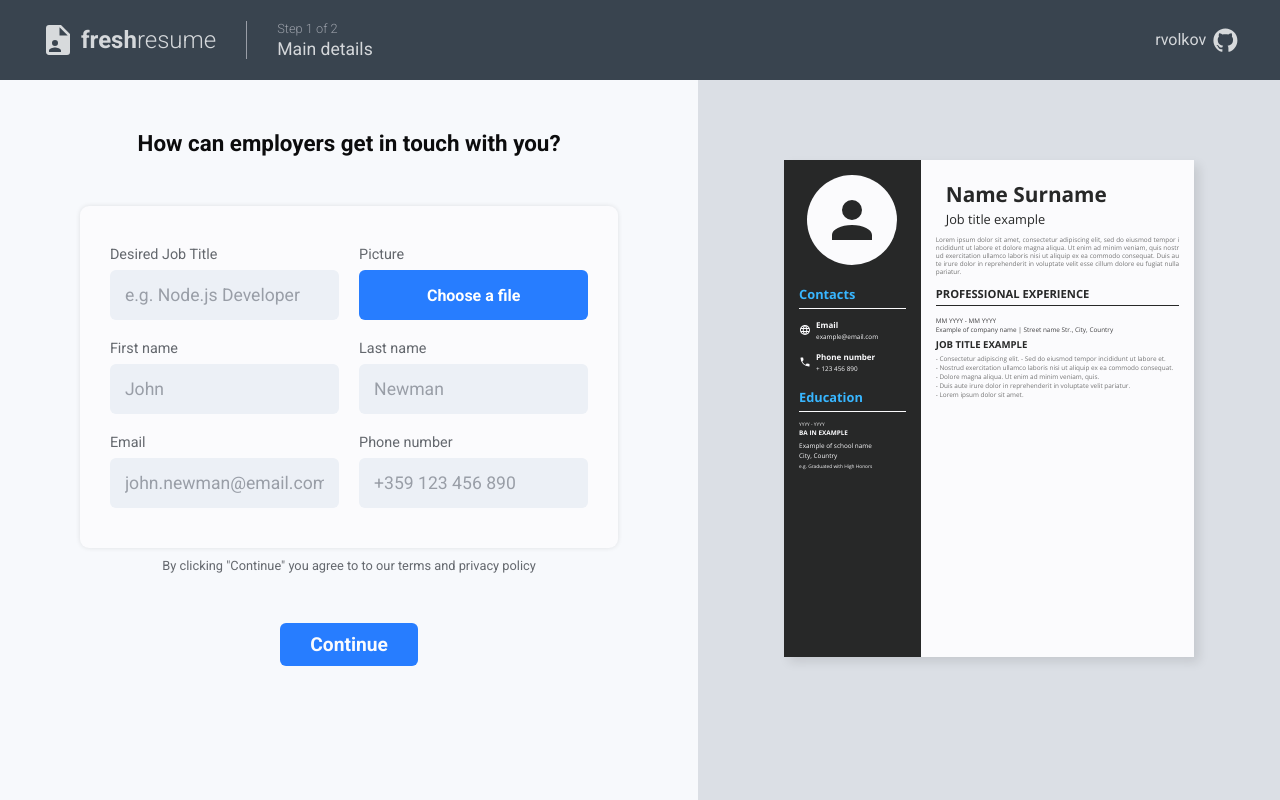
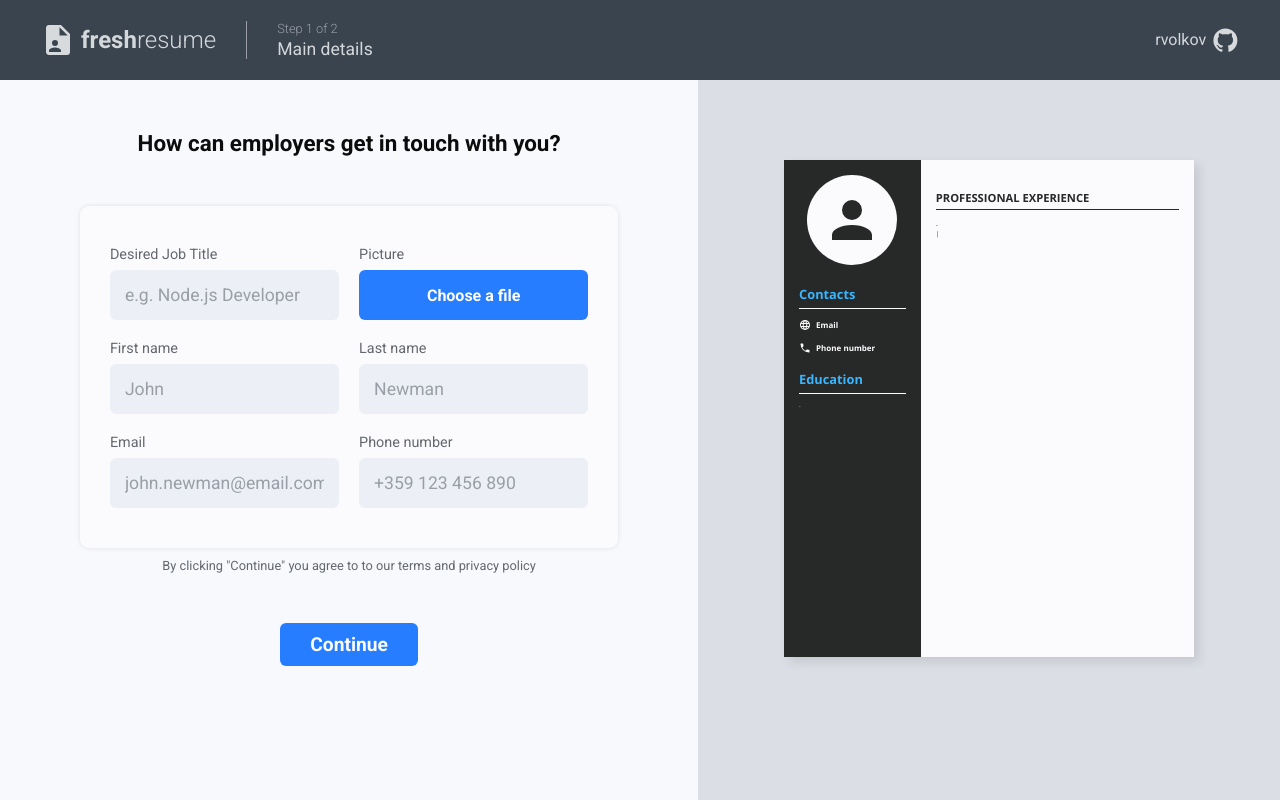
Before and after one commit to rvolkov8/project-cv-builder, a React (Create React App) app: page / in a window 1280 px wide. Built offline with nearby package versions, Linux system fonts and the light colour scheme.

Commit message:
Create Previous step button and and implement its functionality

```diff
--- a/src/App.js
+++ b/src/App.js
@@ -12,41 +12,37 @@ class App extends Component {
       currentStep: {
         num: 1,
         text: 'Main details',
+        isReturned: false,
       },
       personInfo: {
-        jobTitle: 'Job title example',
+        jobTitle: '',
         picture: {
           url: null,
           name: '',
         },
-        firstName: 'Name',
-        lastName: 'Surname',
-        email: 'example@email.com',
-        phoneNumber: '+ 123 456 890',
-        personalStatement:
-          'Lorem ipsum dolor sit amet, consectetur adipiscing elit, sed do eiusmod tempor incididunt ut labore et dolore magna aliqua. Ut enim ad minim veniam, quis nostrud exercitation ullamco laboris nisi ut aliquip ex ea commodo consequat. Duis aute irure dolor in reprehenderit in voluptate velit esse cillum dolore eu fugiat nulla pariatur.',
+        firstName: '',
+        lastName: '',
+        email: '',
+        phoneNumber: '',
+        personalStatement: '',
         education: [
           {
-            institution: 'Example of school name',
-            degree: 'BA in Example',
-            startDate: 'YYYY',
-            endDate: 'YYYY',
-            location: 'City, Country',
-            description: 'e.g. Graduated with High Honors',
+            institution: '',
+            degree: '',
+            startDate: '',
+            endDate: '',
+            location: '',
+            description: '',
           },
         ],
         professionalExperience: [
           {
-            jobTitle: 'Job title example',
-            company: 'Example of company name',
-            startDate: 'MM YYYY',
-            endDate: 'MM YYYY',
-            location: 'Street name Str., City, Country',
-            description: `- Consectetur adipiscing elit. - Sed do eiusmod tempor incididunt ut labore et.
-            - Nostrud exercitation ullamco laboris nisi ut aliquip ex ea commodo consequat.
-            - Dolore magna aliqua. Ut enim ad minim veniam, quis.
-            - Duis aute irure dolor in reprehenderit in voluptate velit pariatur.
-            - Lorem ipsum dolor sit amet.`,
+            jobTitle: '',
+            company: '',
+            startDate: '',
+            endDate: '',
+            location: '',
+            description: ``,
           },
         ],
       },
@@ -114,6 +110,16 @@ class App extends Component {
       let newState = { ...prevState };
       newState.currentStep.num = 2;
       newState.currentStep.text = 'Personal details';
+      return { newState };
+    });
+  };
+
+  handlePreviousStepClick = () => {
+    this.setState((prevState) => {
+      let newState = { ...prevState };
+      newState.currentStep.num = 1;
+      newState.currentStep.text = 'Main details';
+      newState.currentStep.isReturned = true;
       return { newState };
     });
   };
@@ -296,6 +302,7 @@ class App extends Component {
         <Header currentStep={currentStep} />
         <EditArea
           currentStep={currentStep}
+          personInfo={personInfo}
           handleJobTitleChange={this.handleJobTitleChange}
           picture={picture}
           handlePictureChange={this.handlePictureChange}
@@ -304,6 +311,7 @@ class App extends Component {
           handleEmailChange={this.handleEmailChange}
           handlePhoneChange={this.handlePhoneChange}
           handleContinueClick={this.handleContinueClick}
+          handlePreviousStepClick={this.handlePreviousStepClick}
           handlePersonalStatementChange={this.handlePersonalStatementChange}
           education={education}
           handleEducationsNumChange={this.handleEducationsNumChange}
--- a/src/components/editArea/EditArea.js
+++ b/src/components/editArea/EditArea.js
@@ -5,7 +5,8 @@ import PersonalDetailsForm from './PersonalDetailsForm';
 
 class EditArea extends Component {
   render() {
-    const { currentStep, handleContinueClick } = this.props;
+    const { currentStep, handleContinueClick, handlePreviousStepClick } =
+      this.props;
     return (
       <div className="edit-area-container">
         {currentStep.num === 1 ? (
@@ -29,7 +30,15 @@ class EditArea extends Component {
               Provide some additional information for your future employer
             </div>
             <PersonalDetailsForm {...this.props} />
-            <button className="download-button">Download CV</button>
+            <div className="buttons-container">
+              <button
+                onClick={handlePreviousStepClick}
+                className="previous-step-button"
+              >
+                Previous step
+              </button>
+              <button className="download-button">Download CV</button>
+            </div>
           </>
         )}
       </div>
--- a/src/components/editArea/EditEducationElement.js
+++ b/src/components/editArea/EditEducationElement.js
@@ -3,6 +3,8 @@ import React, { Component } from 'react';
 class EditEducationElement extends Component {
   render() {
     const {
+      currentStep,
+      education,
       index,
       handleEducationInstitutionChange,
       handleEducationDegreeChange,
@@ -18,6 +20,9 @@ class EditEducationElement extends Component {
           <div className="institution-field container">
             <label htmlFor="institution-input">Institution</label>
             <input
+              {...(currentStep.isReturned && {
+                value: education[index].institution,
+              })}
               onChange={(e) => {
                 handleEducationInstitutionChange(e, index);
               }}
@@ -29,6 +34,9 @@ class EditEducationElement extends Component {
           <div className="degree-field container">
             <label htmlFor="degree-input">Degree</label>
             <input
+              {...(currentStep.isReturned && {
+                value: education[index].degree,
+              })}
               onChange={(e) => {
                 handleEducationDegreeChange(e, index);
               }}
@@ -41,6 +49,9 @@ class EditEducationElement extends Component {
             <div className="start-date-field-container">
               <label htmlFor="start-date-input">Start date</label>
               <input
+                {...(currentStep.isReturned && {
+                  value: education[index].startDate,
+                })}
                 onChange={(e) => {
                   handleEducationStartDataChange(e, index);
                 }}
@@ -52,6 +63,9 @@ class EditEducationElement extends Component {
             <div className="end-date-field container">
               <label htmlFor="end-date-input">End date</label>
               <input
+                {...(currentStep.isReturned && {
+                  value: education[index].endDate,
+                })}
                 onChange={(e) => {
                   handleEducationEndDataChange(e, index);
                 }}
@@ -64,6 +78,9 @@ class EditEducationElement extends Component {
           <div className="location-field container">
             <label htmlFor="location-input">Location</label>
             <input
+              {...(currentStep.isReturned && {
+                value: education[index].location,
+              })}
               onChange={(e) => {
                 handleEducationLocationChange(e, index);
               }}
@@ -75,6 +92,9 @@ class EditEducationElement extends Component {
           <div className="description-field container">
             <label htmlFor="description-input">Description</label>
             <textarea
+              {...(currentStep.isReturned && {
+                value: education[index].description,
+              })}
               onChange={(e) => {
                 handleEducationDescriptionChange(e, index);
               }}
--- a/src/components/editArea/EditEmploymentHistoryElement.js
+++ b/src/components/editArea/EditEmploymentHistoryElement.js
@@ -3,6 +3,8 @@ import React, { Component } from 'react';
 class EditEmploymentHistoryElement extends Component {
   render() {
     const {
+      currentStep,
+      professionalExperience,
       index,
       handleEmploymentJobTitleChange,
       handleEmploymentCompanyChange,
@@ -18,6 +20,9 @@ class EditEmploymentHistoryElement extends Component {
           <div className="job-title-field container">
             <label htmlFor="job-title-input">Job title</label>
             <input
+              {...(currentStep.isReturned && {
+                value: professionalExperience[index].jobTitle,
+              })}
               onChange={(e) => {
                 handleEmploymentJobTitleChange(e, index);
               }}
@@ -29,6 +34,9 @@ class EditEmploymentHistoryElement extends Component {
           <div className="company-field container">
             <label htmlFor="company-input">Company</label>
             <input
+              {...(currentStep.isReturned && {
+                value: professionalExperience[index].company,
+              })}
               onChange={(e) => {
                 handleEmploymentCompanyChange(e, index);
               }}
@@ -41,6 +49,9 @@ class EditEmploymentHistoryElement extends Component {
             <div className="start-date-field-container">
               <label htmlFor="start-date-input">Start date</label>
               <input
+                {...(currentStep.isReturned && {
+                  value: professionalExperience[index].startDate,
+                })}
                 onChange={(e) => {
                   handleEmploymentStartDateChange(e, index);
                 }}
@@ -52,6 +63,9 @@ class EditEmploymentHistoryElement extends Component {
             <div className="end-date-field container">
               <label htmlFor="end-date-input">End date</label>
               <input
+                {...(currentStep.isReturned && {
+                  value: professionalExperience[index].endDate,
+                })}
                 onChange={(e) => {
                   handleEmploymentEndDateChange(e, index);
                 }}
@@ -64,6 +78,9 @@ class EditEmploymentHistoryElement extends Component {
           <div className="location-field container">
             <label htmlFor="location-input">Location</label>
             <input
+              {...(currentStep.isReturned && {
+                value: professionalExperience[index].location,
+              })}
               onChange={(e) => {
                 handleEmploymentLocationChange(e, index);
               }}
@@ -75,6 +92,9 @@ class EditEmploymentHistoryElement extends Component {
           <div className="description-field container">
             <label htmlFor="description-input">Description</label>
             <textarea
+              {...(currentStep.isReturned && {
+                value: professionalExperience[index].description,
+              })}
               onChange={(e) => {
                 handleEmploymentDescriptionChange(e, index);
               }}
--- a/src/components/editArea/EditEmploymentHistorySection.js
+++ b/src/components/editArea/EditEmploymentHistorySection.js
@@ -20,7 +20,7 @@ class EditEmploymentHistorySection extends Component {
           Employment history
         </div>
         <div className="edit-employment-history prompt">
-          Show yor relevant experience (last 10 years). Use bullet points to
+          Show your relevant experience (last 10 years). Use bullet points to
           note your achievements. If possible - use numbers and facts.
         </div>
         {employmentHistoryElements}
--- a/src/components/editArea/EditProfessionalSummaryElement.js
+++ b/src/components/editArea/EditProfessionalSummaryElement.js
@@ -2,13 +2,17 @@ import React, { Component } from 'react';
 
 class EditProfessionalSummaryElement extends Component {
   render() {
-    const { handlePersonalStatementChange } = this.props;
+    const { currentStep, personInfo, handlePersonalStatementChange } =
+      this.props;
     return (
       <>
         <div className="edit-professional-summary divider"></div>
         <div className="professional-summary-field container">
           <label htmlFor="professional-summary-input">Description</label>
           <textarea
+            {...(currentStep.isReturned && {
+              value: personInfo.personalStatement,
+            })}
             onChange={handlePersonalStatementChange}
             id="professional-summary-input"
             maxLength={400}
--- a/src/components/editArea/MainInfoForm.js
+++ b/src/components/editArea/MainInfoForm.js
@@ -4,6 +4,8 @@ import '../../styles/editArea/MainInfoForm.css';
 class MainInfoForm extends Component {
   render() {
     const {
+      currentStep,
+      personInfo,
       handleJobTitleChange,
       picture,
       handlePictureChange,
@@ -12,12 +14,14 @@ class MainInfoForm extends Component {
       handleEmailChange,
       handlePhoneChange,
     } = this.props;
+    const { jobTitle, firstName, lastName, email, phoneNumber } = personInfo;
     return (
       <div className="main-info-form-container">
         <form className="main-info-form" novalidate>
           <div className="job-title">
             <label htmlFor="job-title">Desired Job Title</label>
             <input
+              {...(currentStep.isReturned && { value: jobTitle })}
               onChange={handleJobTitleChange}
               type="text"
               id="job-title"
@@ -35,6 +39,7 @@ class MainInfoForm extends Component {
           <div className="first-name">
             <label htmlFor="first-name">First name</label>
             <input
+              {...(currentStep.isReturned && { value: firstName })}
               onChange={handleFirstNameChange}
               type="text"
               id="first-name"
@@ -45,6 +50,7 @@ class MainInfoForm extends Component {
           <div className="last-name">
             <label htmlFor="last-name">Last name</label>
             <input
+              {...(currentStep.isReturned && { value: lastName })}
               onChange={handleLastNameChange}
               type="text"
               id="last-name"
@@ -55,6 +61,7 @@ class MainInfoForm extends Component {
           <div className="email">
             <label htmlFor="email">Email</label>
             <input
+              {...(currentStep.isReturned && { value: email })}
               onChange={handleEmailChange}
               type="email"
               id="email"
@@ -65,6 +72,7 @@ class MainInfoForm extends Component {
           <div className="phone-number">
             <label htmlFor="tel">Phone number</label>
             <input
+              {...(currentStep.isReturned && { value: phoneNumber })}
               onChange={handlePhoneChange}
               type="tel"
               id="tel"
--- a/src/styles/editArea/EditArea.css
+++ b/src/styles/editArea/EditArea.css
@@ -42,11 +42,15 @@
   cursor: pointer;
 }
 
+.buttons-container {
+  margin-top: 40px;
+  display: flex;
+  justify-content: center;
+  gap: 35px;
+}
+
 .download-button {
   padding: 10px 30px;
-  margin-top: 40px;
-  margin-left: auto;
-  margin-right: auto;
   color: var(--white);
   background-color: var(--blue);
   border-radius: 6px;
@@ -55,3 +59,14 @@
   font-size: 1.2rem;
   cursor: pointer;
 }
+
+.previous-step-button {
+  padding: 10px 30px;
+  color: var(--darker-gray-font);
+  background-color: var(--gray-font);
+  border-radius: 6px;
+  border: none;
+  font-weight: 700;
+  font-size: 1.2rem;
+  cursor: pointer;
+}
```
